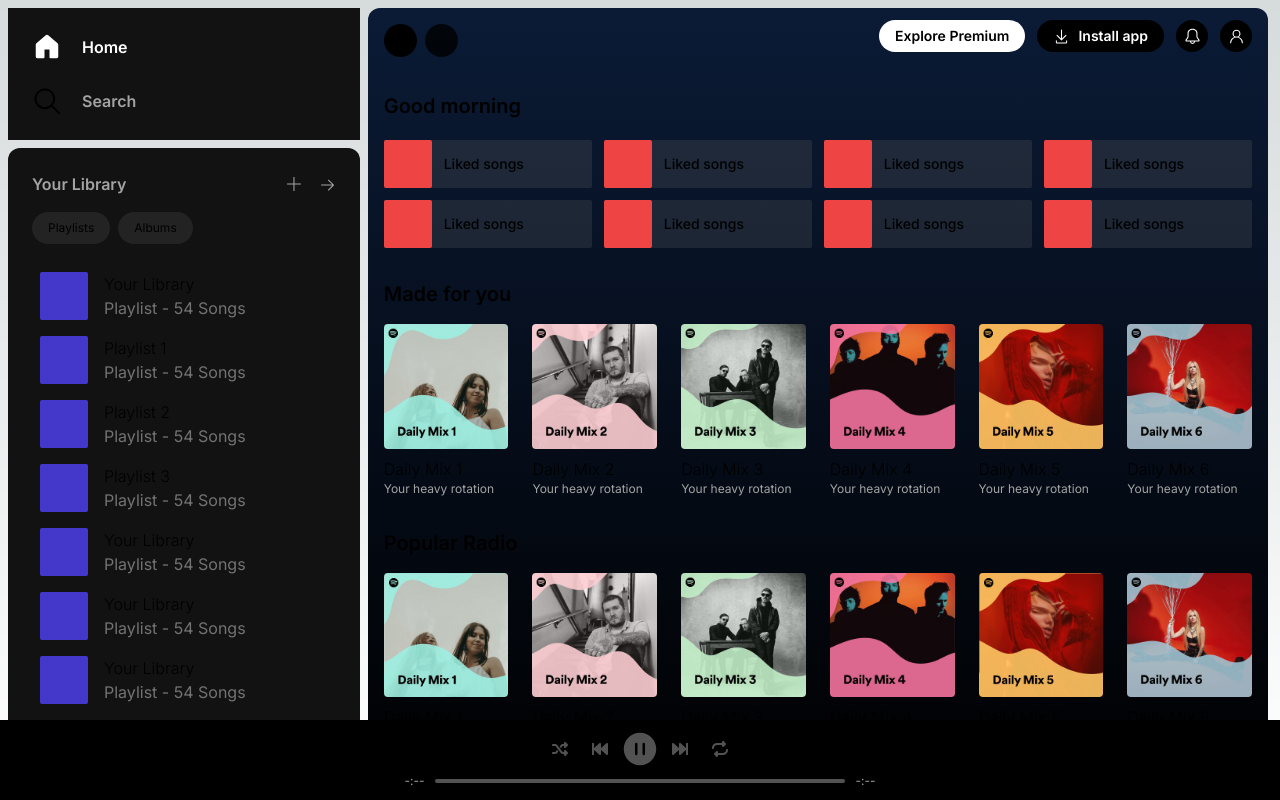
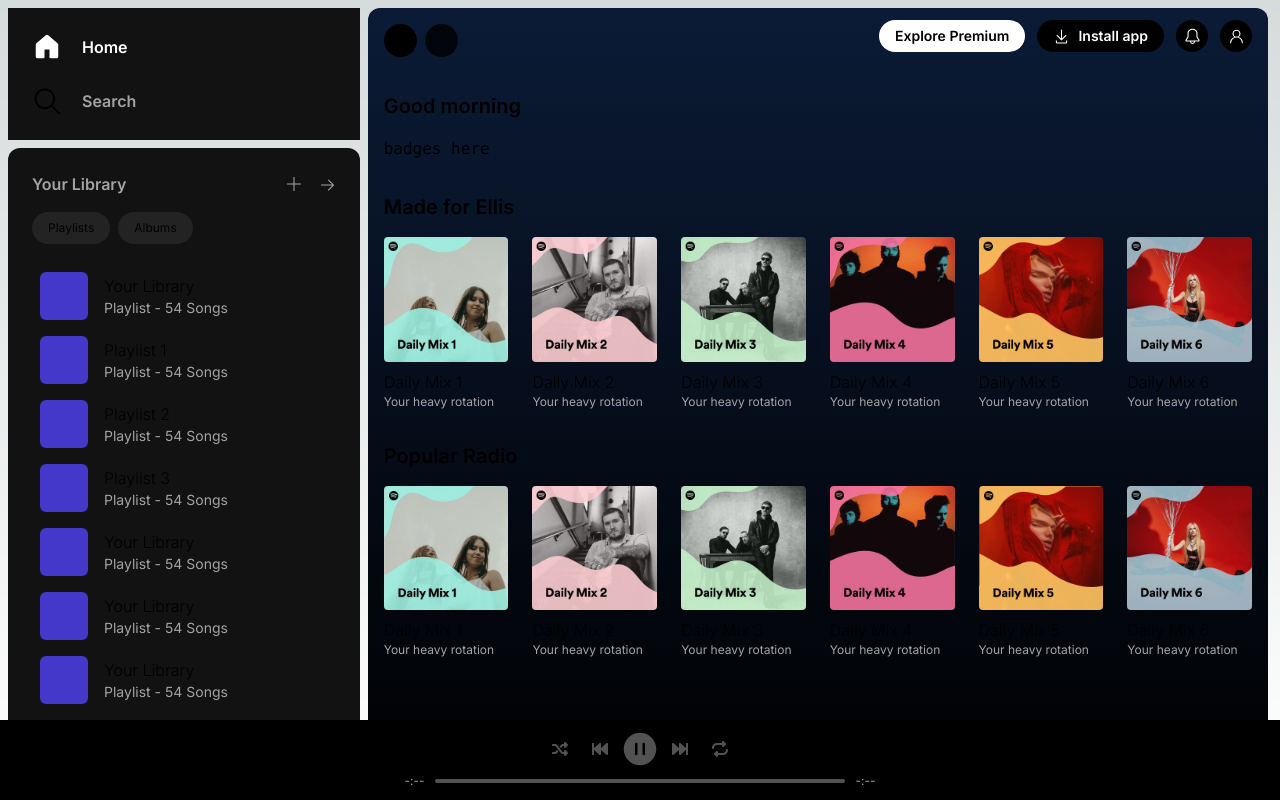
Before and after one commit to HeyEbb/Spotify, a Next.js app: page / in a window 1280 px wide. Built offline with nearby package versions, Linux system fonts and the light colour scheme.

Commit message:
🔥 Remove old badges (Spotify design has since changed).

```diff
--- a/app/components/your-library/SingleYourLibrary.tsx
+++ b/app/components/your-library/SingleYourLibrary.tsx
@@ -8,10 +8,10 @@
 export default function SingleYourLibrary(props: SingleYourLibraryProps) {
   return (
     <div className="flex items-center hover:bg-neutral-800 p-2 rounded-md">
-      <div className="mr-4 h-12 w-12 rounded-sm bg-indigo-700"></div>
+      <div className="mr-4 h-12 w-12 rounded-md bg-indigo-700"></div>
       <div className="flex flex-col">
         <h3 className="font-light">{props.title}</h3>
-        <span className="text-neutral-500">Playlist - 54 Songs</span>
+        <span className="text-neutral-400 text-sm">Playlist - 54 Songs</span>
       </div>
     </div>
   );
--- a/app/page.tsx
+++ b/app/page.tsx
@@ -98,13 +98,16 @@
             </div>
           </div>
           <h2 className="mb-4 mt-8">Good morning</h2>
-          <MiniCard />
-          <h2 className="mb-4 mt-8">Made for you</h2>
+          {/* <MiniCard /> */}
+          <code>badges here</code>
+          <h2 className="mb-4 mt-8">Made for Ellis</h2>
           <MadeForYou />
           <h2 className="mb-4 mt-8">Popular Radio</h2>
           <MadeForYou />
         </section>
       </div>
+
+      {/* --------------------------------- footer -------------------------------- */}
       <div className="fixed bottom-0 flex h-20 w-full bg-black">
         <div className="w-4/12"></div>
         <div className="mb-2 mt-2 flex w-5/12 flex-col ">
```
